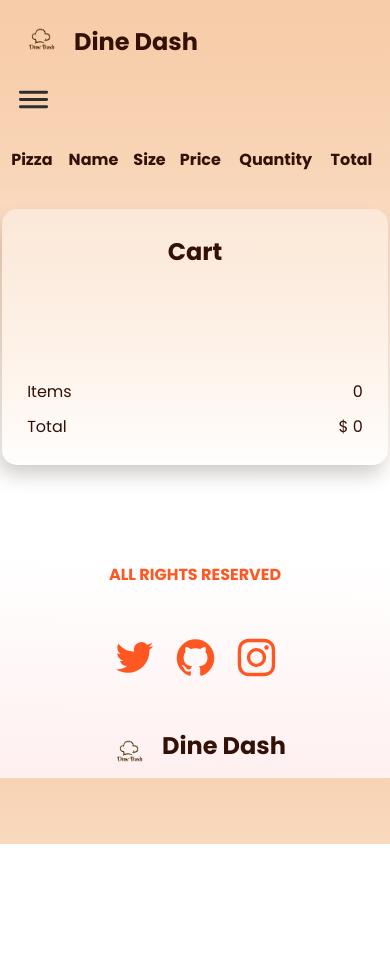
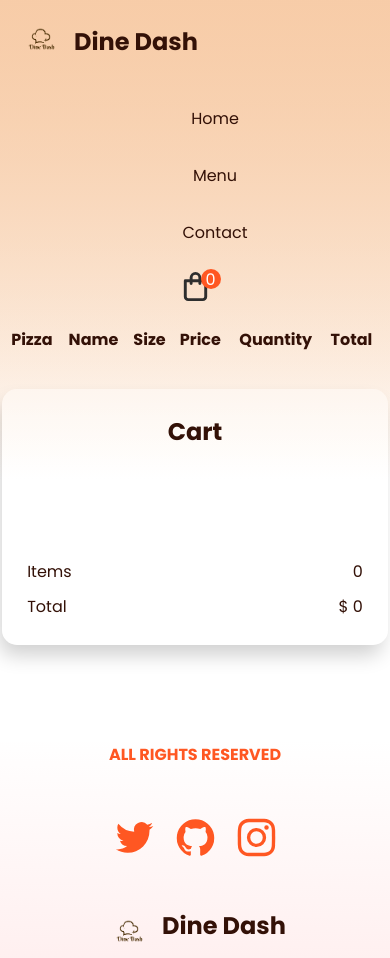
Before and after one commit to DaisyAram/ALX-portfolio, a Next.js app: page /cart in a window 390 px wide. Before the commit the page ends 844 px from the top, so only its background shows below. Built offline with nearby package versions, Linux system fonts and the light colour scheme.

Commit message:
header query

```diff
--- a/styles/Header.module.css
+++ b/styles/Header.module.css
@@ -75,12 +75,11 @@
     flex-direction: column;
     align-items: flex-start;
   }
-  .menu {/*
+  .menu {
     gap: 1rem;
     flex-direction: column;
     text-align: center;
-    width: 100%;*/
-    display: none;
+    width: 100%;
   }
   .menu > li {
     width: 100%;
@@ -90,15 +89,10 @@
     margin-bottom: 1rem;
   }
   .rightside {
-    display: none;
-  }
-  .hamburger {
-    display: block
-
-  }
-  .menuOpen {
-    max-height: 500px;
-
+    text-align: center;
+    gap: 0.5rem;
+    justify-content: center;
+    width: 100%;
   }
 
 }
```
